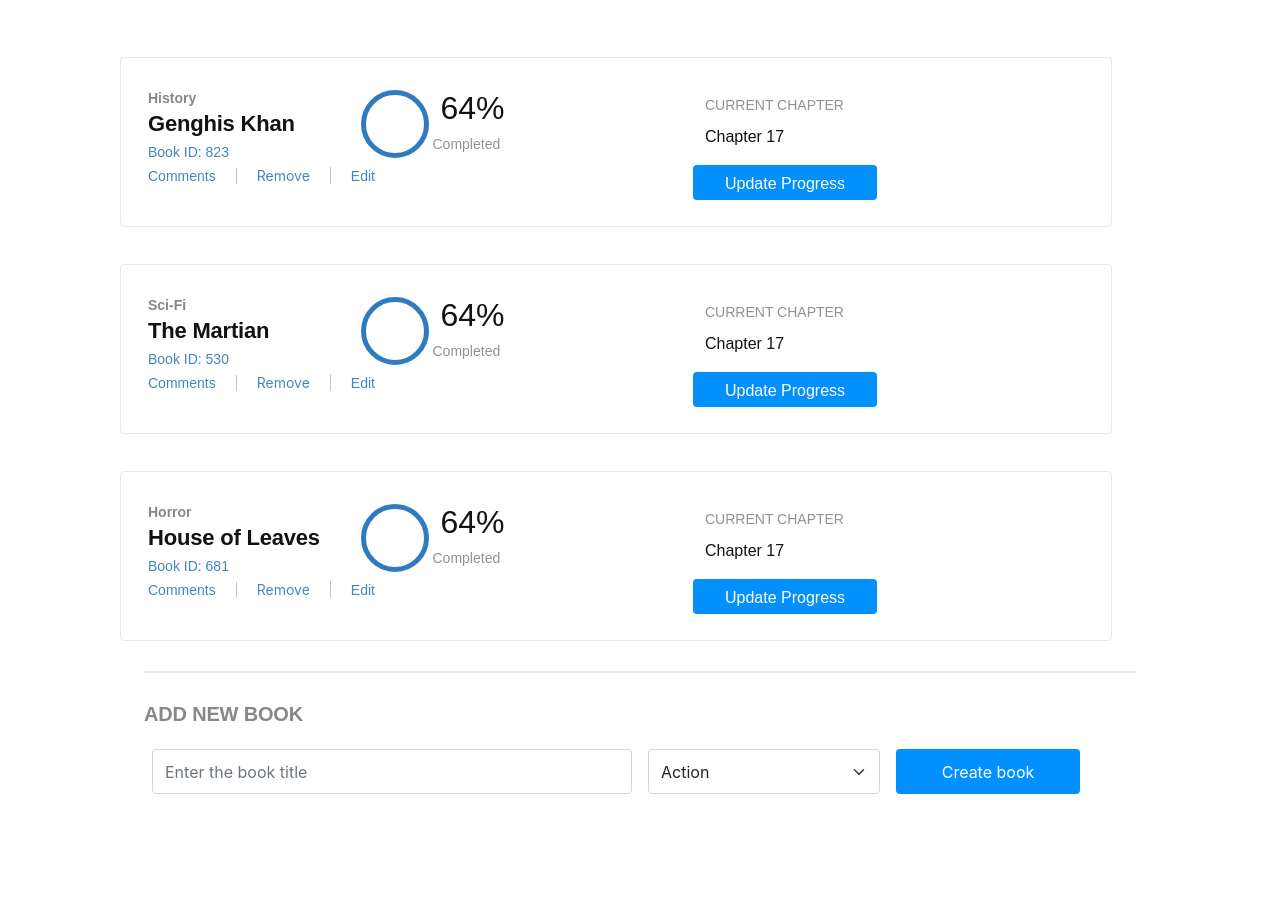
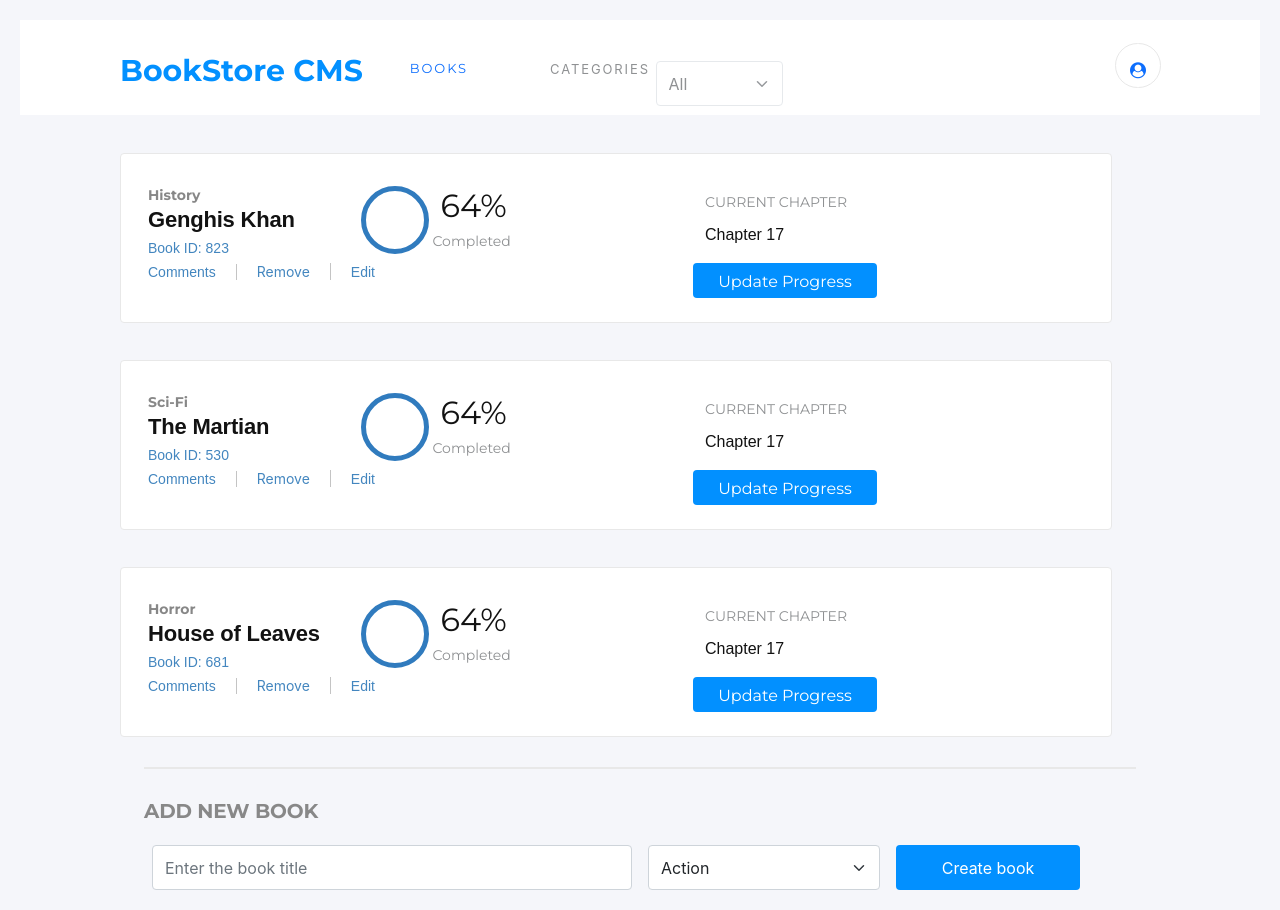
Before and after one commit to cgcarlosg/bookstore, a React (Create React App) app: page / in a window 1280 px wide. Before the commit the page ends 814 px from the top, so only its background shows below. Built offline with nearby package versions, Linux system fonts and the light colour scheme.

Commit message:
Fix styles of navbar

```diff
--- a/package.json
+++ b/package.json
@@ -15,6 +15,7 @@
     "react": "^17.0.2",
     "react-dom": "^17.0.2",
     "react-redux": "^7.2.5",
+    "react-router-dom": "^5.3.0",
     "react-scripts": "4.0.3",
     "redux": "^4.1.1",
     "typescript": "^4.4.2",
--- a/public/index.html
+++ b/public/index.html
@@ -9,8 +9,10 @@
       name="description"
       content="Web site created using create-react-app"
     />
+    <link href="https://cdn.jsdelivr.net/npm/bootstrap@5.0.0-beta2/dist/css/bootstrap.min.css" rel="stylesheet" integrity="sha384-BmbxuPwQa2lc/FVzBcNJ7UAyJxM6wuqIj61tLrc4wSX0szH/Ev+nYRRuWlolflfl" crossorigin="anonymous">
     <link rel="stylesheet" href="https://cdnjs.cloudflare.com/ajax/libs/font-awesome/4.7.0/css/font-awesome.min.css">
-    <link href="https://cdn.jsdelivr.net/npm/bootstrap@5.0.0-beta2/dist/css/bootstrap.min.css" rel="stylesheet" integrity="sha384-BmbxuPwQa2lc/FVzBcNJ7UAyJxM6wuqIj61tLrc4wSX0szH/Ev+nYRRuWlolflfl" crossorigin="anonymous">
+    <link rel="preconnect" href="https://fonts.gstatic.com">
+    <link href="https://fonts.googleapis.com/css2?family=Montserrat:wght@400;700&display=swap" rel="stylesheet">
     <title>React App</title>
   </head>
   <body>
--- a/src/index.css
+++ b/src/index.css
@@ -14,6 +14,7 @@
     sans-serif;
   -webkit-font-smoothing: antialiased;
   -moz-osx-font-smoothing: grayscale;
+  background-color: #f5f6fa;
 }
 
 code {
@@ -25,7 +26,6 @@
     'Courier New',
     monospace;
 }
-
 #root {
   padding: 20px;
 }
--- a/src/index.js
+++ b/src/index.js
@@ -1,20 +1,28 @@
+/* eslint-disable no-underscore-dangle */
 import React from 'react';
 import ReactDOM from 'react-dom';
-import './index.css';
 import { Provider } from 'react-redux';
 import { createStore } from 'redux';
+import { BrowserRouter as Router, Switch, Route } from 'react-router-dom';
+import './index.css';
 import App from './components/App';
+import NavBar from './components/NavBar';
 import rootReducer from './reducers';
 
-const store = createStore(rootReducer);
-
-const wrappedApp = (
+const store = createStore(
+  rootReducer,
+  window.__REDUX_DEVTOOLS_EXTENSION__ && window.__REDUX_DEVTOOLS_EXTENSION__(),
+);
+ReactDOM.render(
   <Provider store={store}>
-    <App />
-  </Provider>
-);
-
-ReactDOM.render(
-  wrappedApp,
+    <Router>
+      <NavBar />
+      <Switch>
+        <Route path="/" component={App} />
+        <Route path="/books" component={App} />
+        <Route path="/categories" component={App} />
+      </Switch>
+    </Router>
+  </Provider>,
   document.getElementById('root'),
 );
--- a/src/stylesheets/NavBar.css
+++ b/src/stylesheets/NavBar.css
@@ -3,32 +3,15 @@
 }
 
 .login {
-  width: 50px;
-  height: 50px;
-  padding: 4px;
+  margin: 0;
+  padding: 14px;
   border: solid 1px #e8e8e8;
-  border-radius: 50%;
-}
-
-.login .fa {
-  font-size: 30px;
-  margin-left: 5px;
-  margin-top: 5px;
-}
-
-nav a {
-  text-decoration: none;
-  font-family: 'Montserrat', sans-serif;
-}
-
-h1.title {
-  margin-top: 6px;
-  padding: 0;
-  width: 65%;
+  border-radius: 30px;
 }
 
 h1.title a {
   height: 37px;
+  margin: 6px 47px 2px 0;
   font-size: 30px;
   font-weight: bold;
   font-stretch: normal;
@@ -38,7 +21,7 @@
   color: #0290ff;
 }
 
-h2.books a,
+h2.books,
 h2.categories a {
   color: var(--black-two);
 }
@@ -56,7 +39,7 @@
 
 h2.categories {
   height: 16px;
-  margin-top: 18px;
+  margin: 18px 64px 11px 41px;
   opacity: 0.5;
   font-size: 13px;
   font-weight: normal;
@@ -64,35 +47,18 @@
   font-style: normal;
   line-height: normal;
   letter-spacing: 1.9px;
-  width: 300px;
 }
 
 nav {
+  display: flex;
   justify-content: space-between;
   height: 95px;
   margin: 0 0 38px;
-  padding: 23px 99px 27px 30px;
-  background-color: #fff;
+  padding: 23px 99px 27px 100px;
+  background-color: #ffffff;
 }
 
-.nav-links {
-  display: flex;
-  justify-content: space-between;
+nav a {
+  text-decoration: none;
+  font-family: 'Montserrat', sans-serif;
 }
-
-.filter-categories {
-  position: relative;
-  top: -15px;
-}
-
-@media (max-width: 767px) {
-  nav {
-    height: 300px;
-    padding: 20px;
-    width: 80%;
-  }
-
-  .filter-categories {
-    width: 200px;
-  }
-}
```
Also changed, not shown: 1 other file (tests, documents, lock files or other folders).
